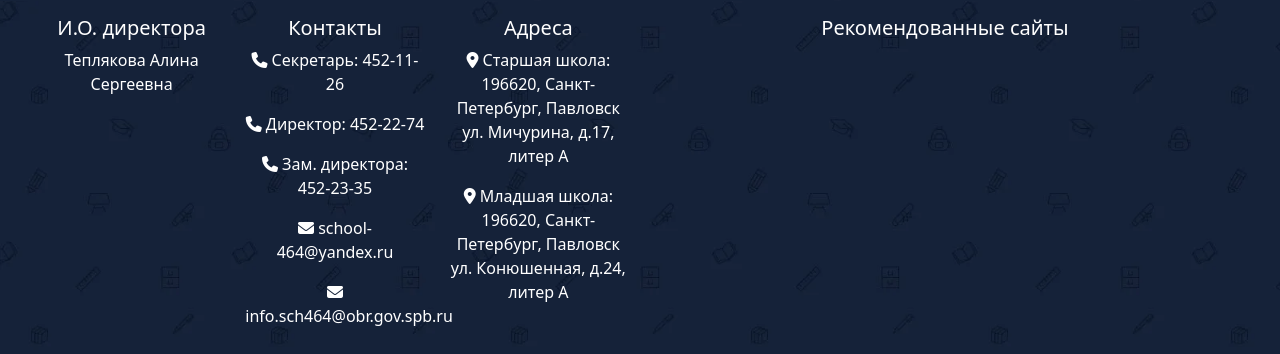
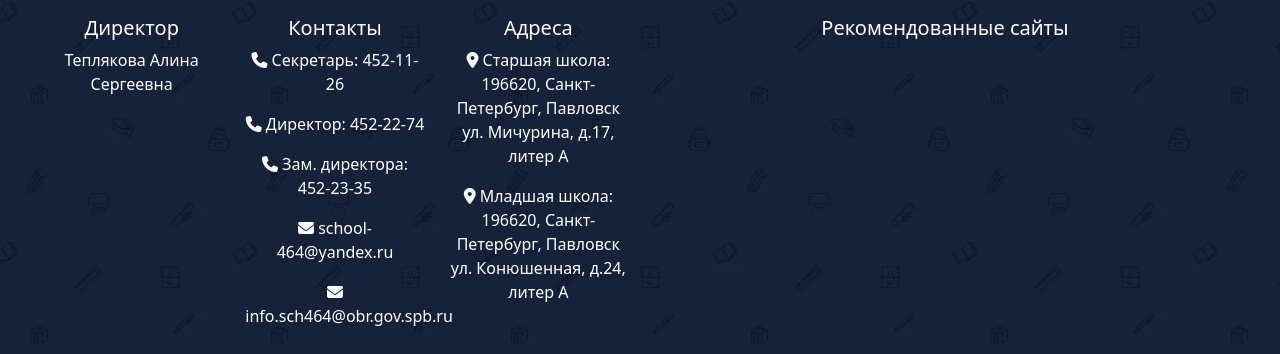
Before and after one commit to j3rrryy/school_464, a Django app: page / in a window 1280 px wide. Shown: the part 4441-4795 px from the top of the page. Run offline with Django 4.2, Linux system fonts and the light colour scheme; data that the repository does not hold is empty; parts of the project's set-up code (start-up, migrations or seed data) failed here and were passed over; some libraries are stand-ins or nearby versions.

Commit message:
fix: school info

```diff
--- a/main/templates/main/base.html
+++ b/main/templates/main/base.html
@@ -185,7 +185,7 @@
       <div class="container-fluid">
         <div class="row">
           <div class="col-xl-2 col-md-6 col-sm-12 text-center">
-            <h5 class="text-center">И.О. директора</h5>
+            <h5 class="text-center">Директор</h5>
             <ul class="list-unstyled text-wrap text-center">
               <li>
                 <p>Теплякова Алина Сергеевна</p>
```
